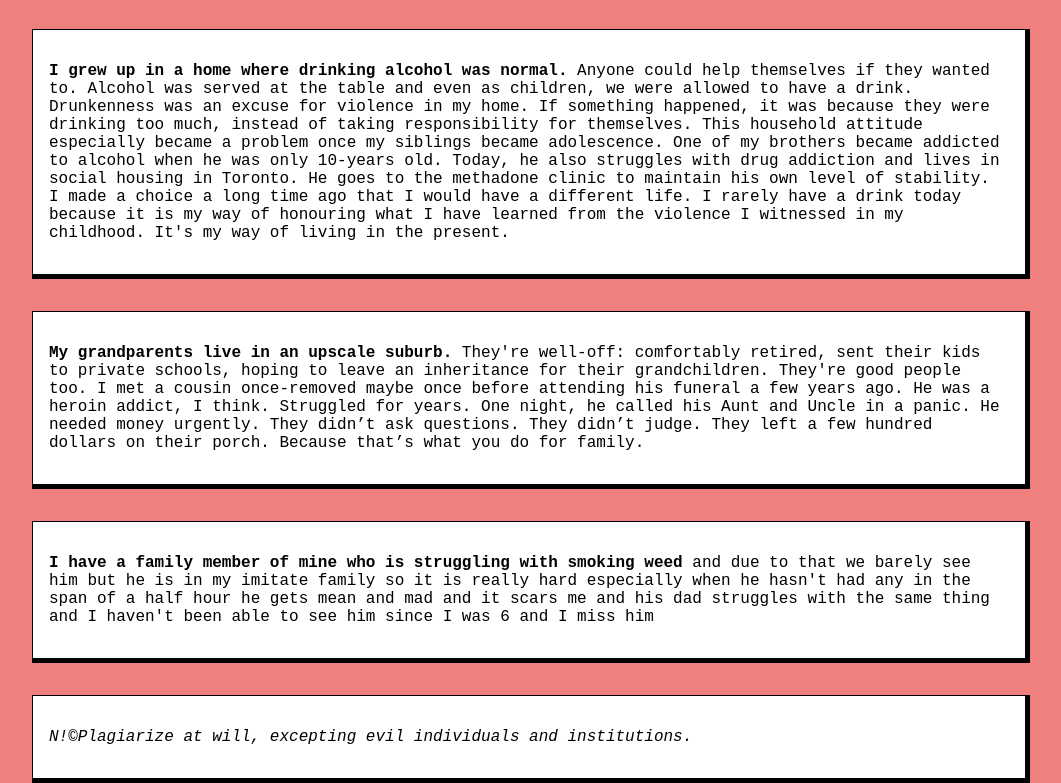
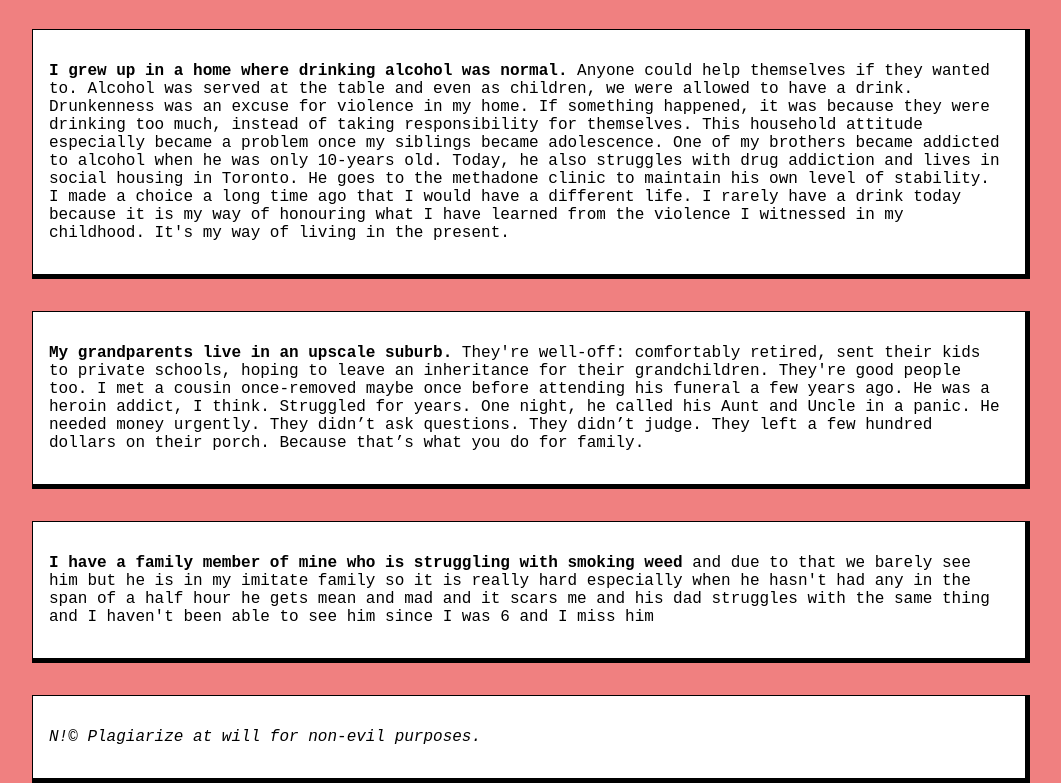
Before and after one commit to DrOwl19/addiction, a plain HTML site: page index.html in a window 1280 px wide. Shown: the part 2931-3714 px from the top of the page, without its empty margins (109-1170 px from the left). Drawn offline with Linux system fonts and the light colour scheme.

Commit message:
Update index.html

```diff
--- a/index.html
+++ b/index.html
@@ -63,7 +63,7 @@
     <p><b>I have a family member of mine who is struggling with smoking weed</b> and due to that we barely see him but he is in my imitate family so it is really hard especially when he hasn't had any in the span of a half hour he gets mean and mad and it scars me and his dad struggles with the same thing and I haven't been able to see him since I was 6 and I miss him</p>
   </div>
   <div id="copyright">
-    <p><i>N!&#169;Plagiarize at will, excepting evil individuals and institutions.</i></p>
+    <p><i>N!&#169; Plagiarize at will for non-evil purposes.</i></p>
   </div>
 </body>
 
```
